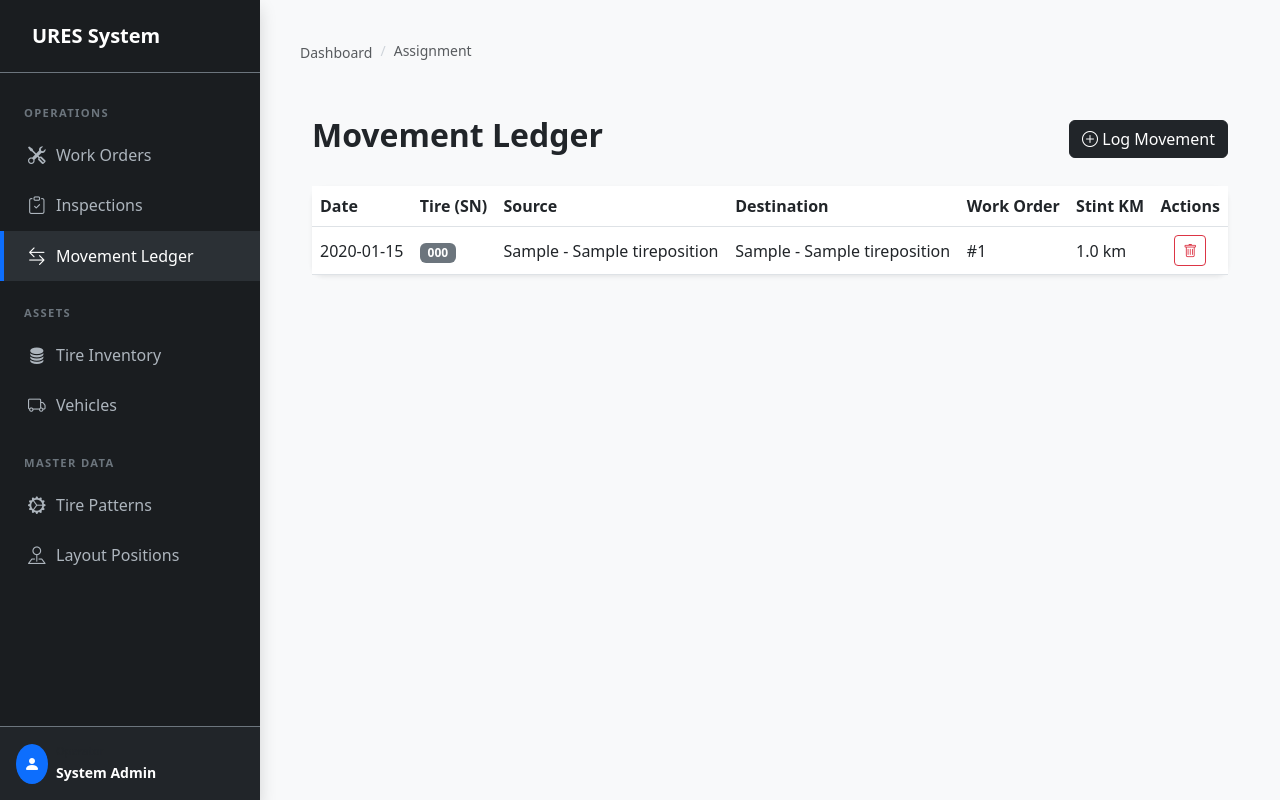
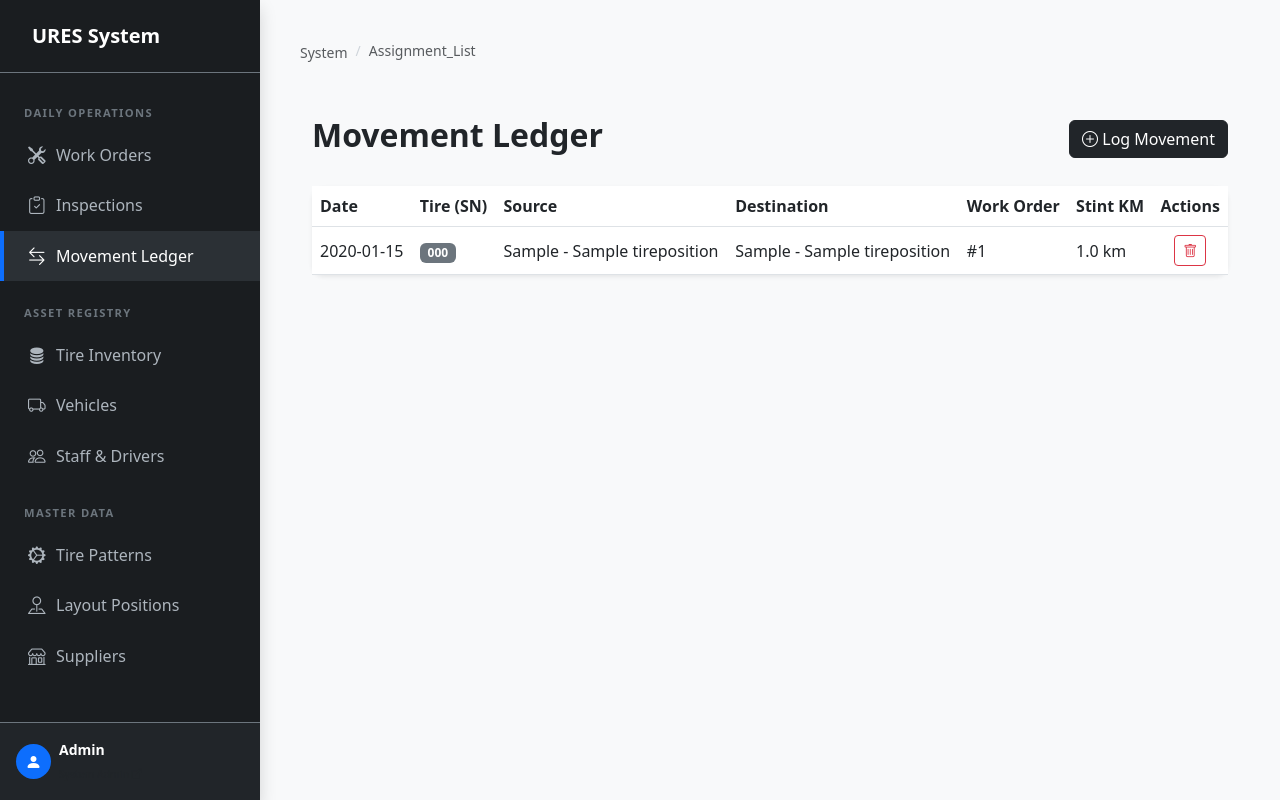
Before and after one commit to Volcanicfire771/DatabaseProject, a Django app: page /assignments/ in a window 1280 px wide. Run offline with Django 5.2, Linux system fonts and the light colour scheme; tables that the repository leaves empty hold one stand-in row (values such as "Sample post"); one stand-in notice (Sample message) is shown; some libraries are stand-ins or nearby versions.

Commit message:
Updated Base to add extra navigation

```diff
--- a/tires/templates/tires/base.html
+++ b/tires/templates/tires/base.html
@@ -4,6 +4,7 @@
     <meta charset="UTF-8">
     <meta name="viewport" content="width=device-width, initial-scale=1.0">
     <title>{% block title %}URES Tire Management{% endblock %}</title>
+
     <link href="https://cdn.jsdelivr.net/npm/bootstrap@5.3.0/dist/css/bootstrap.min.css" rel="stylesheet">
     <link rel="stylesheet" href="https://cdn.jsdelivr.net/npm/bootstrap-icons@1.11.3/font/bootstrap-icons.min.css">
 
@@ -15,6 +16,7 @@
         }
         body { background-color: #f8f9fa; min-height: 100vh; }
 
+        /* Sidebar Styling */
         .sidebar {
             min-height: 100vh;
             width: var(--sidebar-width);
@@ -56,13 +58,14 @@
 
         .sidebar .nav-link i { font-size: 1.1rem; width: 28px; }
 
+        /* Main Layout */
         .main-content {
             margin-left: var(--sidebar-width);
             padding: 2.5rem;
             min-height: 100vh;
         }
 
-        /* Message Toasts */
+        /* Floating Message Toasts */
         .messages-container {
             position: fixed;
             top: 20px;
@@ -73,6 +76,10 @@
 
         .card { border: none; border-radius: 12px; box-shadow: 0 0.125rem 0.25rem rgba(0, 0, 0, 0.075); }
         .breadcrumb-item + .breadcrumb-item::before { color: #ced4da; }
+
+        /* Custom Scrollbar for Sidebar */
+        .sidebar::-webkit-scrollbar { width: 5px; }
+        .sidebar::-webkit-scrollbar-thumb { background: #343a40; }
     </style>
     {% block extra_css %}{% endblock %}
 </head>
@@ -80,13 +87,15 @@
 
     <nav class="sidebar d-none d-md-block shadow">
         <div class="py-4 px-4 border-bottom border-secondary mb-2">
-            <h5 class="mb-0 text-white fw-bold"><i class="bi bi-tire me-2"></i>URES System</h5>
+            <h5 class="mb-0 text-white fw-bold"><i class="bi bi-tire me-2 text-primary"></i>URES System</h5>
         </div>
 
+        <div class="overflow-y-auto" style="max-height: calc(100vh - 150px);">
             <ul class="nav flex-column">
-            <div class="nav-group-label">Operations</div>
+
+                <div class="nav-group-label">Daily Operations</div>
                 <li class="nav-item">
-                <a href="{% url 'work_order_list' %}" class="nav-link {% if 'work_order' in request.path %}active{% endif %}">
+                    <a href="{% url 'work_order_list' %}" class="nav-link {% if 'work-order' in request.path %}active{% endif %}">
                         <i class="bi bi-tools"></i> Work Orders
                     </a>
                 </li>
@@ -101,7 +110,7 @@
                     </a>
                 </li>
 
-            <div class="nav-group-label">Assets</div>
+                <div class="nav-group-label">Asset Registry</div>
                 <li class="nav-item">
                     <a href="{% url 'tires_list' %}" class="nav-link {% if 'tires' in request.path and 'pattern' not in request.path %}active{% endif %}">
                         <i class="bi bi-database-fill"></i> Tire Inventory
@@ -110,6 +119,11 @@
                 <li class="nav-item">
                     <a href="{% url 'vehicle_list' %}" class="nav-link {% if 'vehicle' in request.path %}active{% endif %}">
                         <i class="bi bi-truck"></i> Vehicles
+                    </a>
+                </li>
+                <li class="nav-item">
+                    <a href="{% url 'employee_list' %}" class="nav-link {% if 'employee' in request.path %}active{% endif %}">
+                        <i class="bi bi-people"></i> Staff & Drivers
                     </a>
                 </li>
 
@@ -124,16 +138,24 @@
                         <i class="bi bi-pin-map"></i> Layout Positions
                     </a>
                 </li>
+                <li class="nav-item">
+                    <a href="{% url 'supplier_list' %}" class="nav-link {% if 'supplier' in request.path %}active{% endif %}">
+                        <i class="bi bi-shop"></i> Suppliers
+                    </a>
+                </li>
             </ul>
+        </div>
 
         <div class="position-absolute bottom-0 w-100 p-3 border-top border-secondary bg-dark">
+            <div class="d-flex align-items-center justify-content-between">
                 <div class="d-flex align-items-center">
-                <div class="bg-primary rounded-circle p-2 me-2">
+                    <div class="bg-primary rounded-circle p-2 me-2" style="width: 35px; height: 35px; display: flex; align-items: center; justify-content: center;">
                         <i class="bi bi-person-fill text-white"></i>
                     </div>
                     <div>
-                    <small class="text-muted d-block" style="font-size: 0.7rem;">Operator</small>
-                    <span class="text-white small fw-bold">{{ request.user.username|default:"System Admin" }}</span>
+                        <span class="text-white small fw-bold d-block">{{ request.user.username|default:"Admin" }}</span>
+                        <a href="/admin/" class="text-muted text-decoration-none" style="font-size: 0.65rem;">System Admin <i class="bi bi-box-arrow-up-right"></i></a>
+                    </div>
                 </div>
             </div>
         </div>
@@ -144,7 +166,7 @@
             {% if messages %}
                 {% for message in messages %}
                     <div class="alert alert-{{ message.tags|default:'info' }} alert-dismissible fade show shadow-lg border-0 mb-2">
-                        <i class="bi {% if message.tags == 'success' %}bi-check-circle{% else %}bi-info-circle{% endif %} me-2"></i>
+                        <i class="bi {% if message.tags == 'success' %}bi-check-circle-fill{% else %}bi-exclamation-triangle-fill{% endif %} me-2"></i>
                         {{ message }}
                         <button type="button" class="btn-close" data-bs-dismiss="alert"></button>
                     </div>
@@ -156,9 +178,9 @@
             <div class="col">
                 <nav aria-label="breadcrumb">
                     <ol class="breadcrumb mb-1">
-                        <li class="breadcrumb-item"><a href="/" class="text-decoration-none text-muted small">Dashboard</a></li>
+                        <li class="breadcrumb-item"><a href="/" class="text-decoration-none text-muted small">System</a></li>
                         <li class="breadcrumb-item active small" aria-current="page">
-                            {{ request.resolver_match.url_name|cut:"_list"|title }}
+                            {{ request.resolver_match.url_name|title }}
                         </li>
                     </ol>
                 </nav>
@@ -176,6 +198,7 @@
     <script src="https://unpkg.com/htmx.org@1.9.10"></script>
 
     <script>
+        // Auto-hide alert messages after 4 seconds
         document.addEventListener('DOMContentLoaded', function() {
             setTimeout(function() {
                 const alerts = document.querySelectorAll('.alert');
```
Lines whose indentation alone changed are shown as unchanged.
